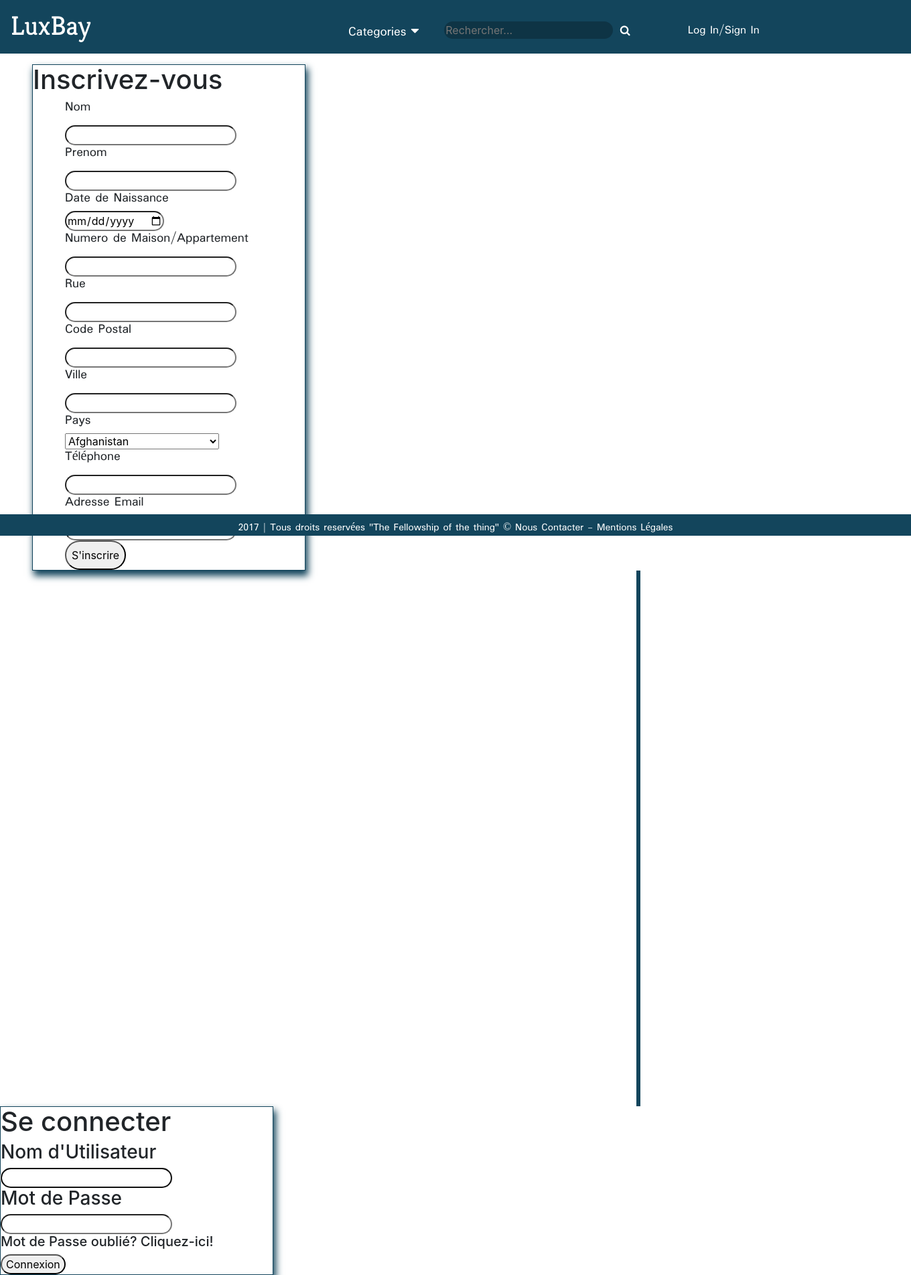
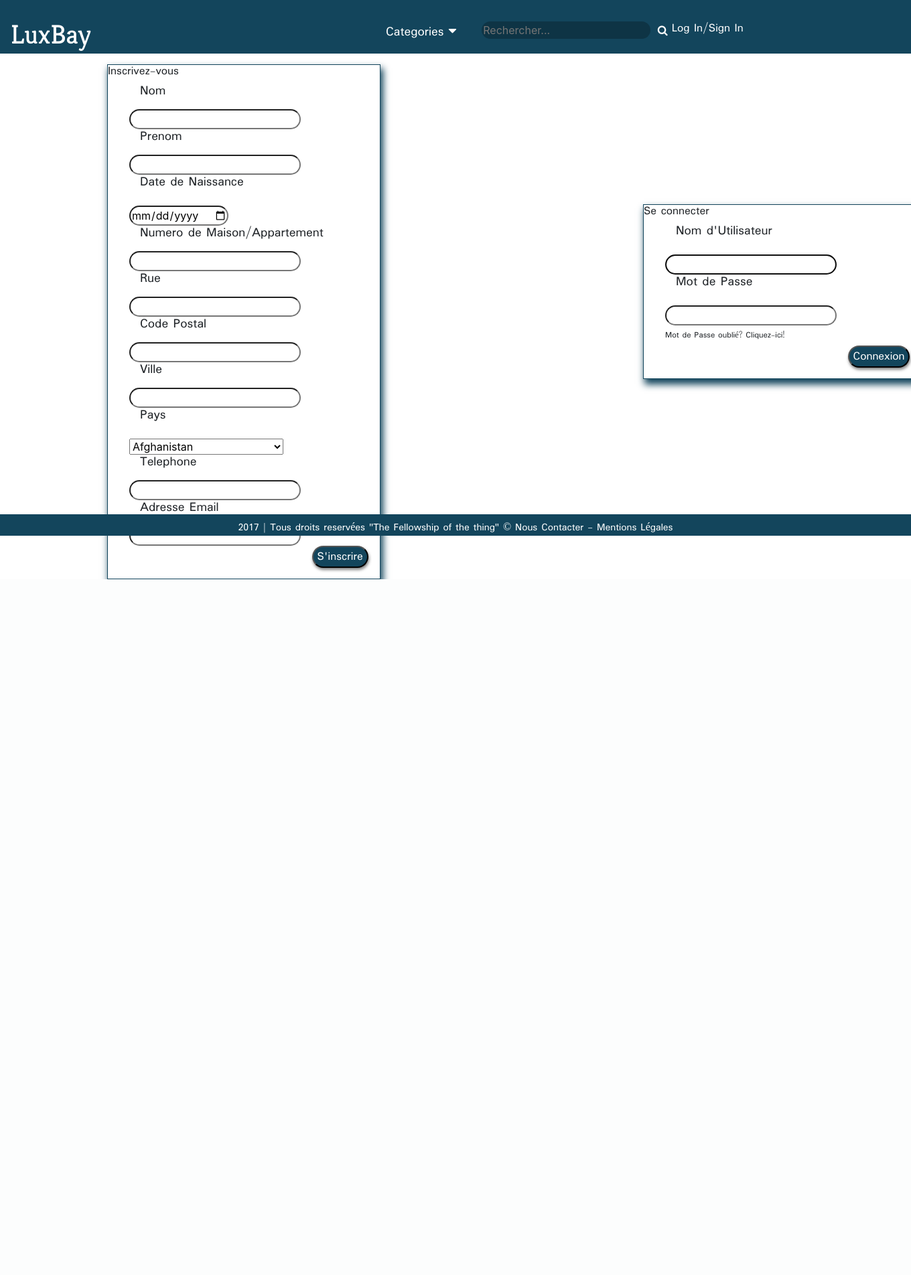
Before and after one commit to PtitePixel/projet-manhattan, a PHP site: template templates/login.html.twig in a window 1360 px wide. Shown: the whole page at 67% size. After the commit the page ends 865 px from the top, so only its background shows below. Run offline with PHP 8.4, Linux system fonts and the light colour scheme; the template is opened without the code that fills it, so the values that code supplies are empty; some libraries are stand-ins or nearby versions.

Commit message:
CSS User done + modif CSS contact/mentions + path to login/contact/mentions

```diff
--- a/templates/footer.html.twig
+++ b/templates/footer.html.twig
@@ -3,8 +3,8 @@
     <footer id="footer">
     <p>
         {{ "now"|date("Y") }} | Tous droits reservées "The Fellowship of the thing" ©
-         <a href="contact.html.twig"> Nous Contacter -</a>
-         <a href="mentions.html.twig"> Mentions Légales </a>
+         <a href="{{ path("contact") }}"> Nous Contacter -</a>
+         <a href="{{ path("mentions") }}"> Mentions Légales </a>
     </p>
 
     </footer>
--- a/templates/header.html.twig
+++ b/templates/header.html.twig
@@ -1,5 +1,5 @@
 <div class="menu">
-      <h1> LuxBay </h1>
+      <a href="{{ path("homepage") }}"> <h1> LuxBay </h1> </a>
       <ul>
 
         <li>
@@ -20,7 +20,7 @@
              <i class="fa fa-search"></i>
           </button>
         </form>
-        <li> <a href="login.html.twig"> Log In/Sign In </a> </li>
+        <a href="{{ path("login") }}"> Log In/Sign In </a>
       </ul>
 
 
--- a/templates/login.html.twig
+++ b/templates/login.html.twig
@@ -1,8 +1,9 @@
-{% extends "layout.html.twig" %}
+{%extends "layout.html.twig" %}
 {% block content%}
   <!-- Sign up Details -->
+
   <section class="signup">
-    <h1>Inscrivez-vous</h1>
+    <h1 id="sign">Inscrivez-vous</h1>
 
     <h3 id="inscription">Nom</h3>
       <form id="champ" action="">
@@ -13,7 +14,7 @@
         <input type="text">
       </form>
     <h3 id="inscription">Date de Naissance</h3>
-      <input id="champ" class="date" type="date" name="" value="">
+      <input id="champ" type="date" name="" value="">
     <h3 id="inscription">Numero de Maison/Appartement</h3>
       <form id="champ" action="">
         <input type="text">
@@ -33,7 +34,6 @@
     <!-- List of all countries in drop down -->
     <h3 id="inscription">Pays</h3>
     <select  id="champ" name="pays" class="country">
-
     <option value="Afghanistan">Afghanistan </option>
     <option value="Afrique_Centrale">Afrique Centrale </option>
     <option value="Afrique_du_sud">Afrique du Sud </option>
@@ -49,7 +49,6 @@
     <option value="Australie">Australie </option>
     <option value="Autriche">Autriche </option>
     <option value="Azerbaidjan">Azerbaidjan </option>
-
     <option value="Bahamas">Bahamas </option>
     <option value="Bangladesh">Bangladesh </option>
     <option value="Barbade">Barbade </option>
@@ -68,7 +67,6 @@
     <option value="Bulgarie">Bulgarie </option>
     <option value="Burkina_Faso">Burkina Faso </option>
     <option value="Burundi">Burundi </option>
-
     <option value="Caiman">Caiman </option>
     <option value="Cambodge">Cambodge </option>
     <option value="Cameroun">Cameroun </option>
@@ -89,11 +87,9 @@
     <option value="Cote_d_Ivoire">Côte d'Ivoire </option>
     <option value="Croatie">Croatie </option>
     <option value="Cuba">Cuba </option>
-
     <option value="Danemark">Danemark </option>
     <option value="Djibouti">Djibouti </option>
     <option value="Dominique">Dominique </option>
-
     <option value="Egypte">Egypte </option>
     <option value="Emirats_Arabes_Unis">Emirats Arabes Unis </option>
     <option value="Equateur">Equateur </option>
@@ -102,13 +98,11 @@
     <option value="Estonie">Estonie </option>
     <option value="Etats_Unis">Etats-Unis </option>
     <option value="Ethiopie">Ethiopie </option>
-
     <option value="Falkland">Falkland </option>
     <option value="Feroe">Feroe </option>
     <option value="Fidji">Fidji </option>
     <option value="Finlande">Finlande </option>
     <option value="France">France </option>
-
     <option value="Gabon">Gabon </option>
     <option value="Gambie">Gambie </option>
     <option value="Georgie">Georgie </option>
@@ -126,13 +120,11 @@
     <option value="Guinee equatoriale">Guinee Equatoriale </option>
     <option value="Guyana">Guyana </option>
     <option value="Guyane_Francaise ">Guyane Francaise </option>
-
     <option value="Haiti">Haiti </option>
     <option value="Hawaii">Hawaii </option>
     <option value="Honduras">Honduras </option>
     <option value="Hong_Kong">Hong-Kong </option>
     <option value="Hongrie">Hongrie </option>
-
     <option value="Inde">Inde </option>
     <option value="Indonesie">Indonesie </option>
     <option value="Iran">Iran </option>
@@ -141,19 +133,16 @@
     <option value="Islande">Islande </option>
     <option value="Israel">Israel </option>
     <option value="Italie">italie </option>
-
     <option value="Jamaique">Jamaique </option>
     <option value="Jan Mayen">Jan Mayen </option>
     <option value="Japon">Japon </option>
     <option value="Jersey">Jersey </option>
     <option value="Jordanie">Jordanie </option>
-
     <option value="Kazakhstan">Kazakhstan </option>
     <option value="Kenya">Kenya </option>
     <option value="Kirghizstan">Kirghizistan </option>
     <option value="Kiribati">Kiribati </option>
     <option value="Koweit">Koweit </option>
-
     <option value="Laos">Laos </option>
     <option value="Lesotho">Lesotho </option>
     <option value="Lettonie">Lettonie </option>
@@ -163,7 +152,6 @@
     <option value="Lituanie">Lituanie </option>
     <option value="Luxembourg">Luxembourg </option>
     <option value="Lybie">Lybie </option>
-
     <option value="Macao">Macao </option>
     <option value="Macedoine">Macedoine </option>
     <option value="Madagascar">Madagascar </option>
@@ -190,7 +178,6 @@
     <option value="Monténégro">Monténégro</option>
     <option value="Montserrat">Montserrat </option>
     <option value="Mozambique">Mozambique </option>
-
     <option value="Namibie">Namibie </option>
     <option value="Nauru">Nauru </option>
     <option value="Nepal">Nepal </option>
@@ -202,11 +189,9 @@
     <option value="Norvege">Norvege </option>
     <option value="Nouvelle_Caledonie">Nouvelle Caledonie </option>
     <option value="Nouvelle_Zelande">Nouvelle Zelande </option>
-
     <option value="Oman">Oman </option>
     <option value="Ouganda">Ouganda </option>
     <option value="Ouzbekistan">Ouzbekistan </option>
-
     <option value="Pakistan">Pakistan </option>
     <option value="Palau">Palau </option>
     <option value="Palestine">Palestine </option>
@@ -220,9 +205,7 @@
     <option value="Polynesie">Polynesie </option>
     <option value="Porto_Rico">Porto Rico </option>
     <option value="Portugal">Portugal </option>
-
     <option value="Qatar">Qatar </option>
-
     <option value="Republique_Dominicaine">Republique Dominicaine </option>
     <option value="Republique_Tcheque">Republique Tcheque </option>
     <option value="Reunion">Reunion </option>
@@ -230,7 +213,6 @@
     <option value="Royaume_Uni">Royaume Uni </option>
     <option value="Russie">Russie </option>
     <option value="Rwanda">Rwanda </option>
-
     <option value="Sahara Occidental">Sahara Occidental </option>
     <option value="Sainte_Lucie">Sainte Lucie </option>
     <option value="Saint_Marin">Saint Marin </option>
@@ -255,7 +237,6 @@
     <option value="Surinam">Surinam </option>
     <option value="Swaziland">Swaziland </option>
     <option value="Syrie">Syrie </option>
-
     <option value="Tadjikistan">Tadjikistan </option>
     <option value="Taiwan">Taiwan </option>
     <option value="Tonga">Tonga </option>
@@ -270,29 +251,23 @@
     <option value="Tunisie">Tunisie </option>
     <option value="Turkmenistan">Turmenistan </option>
     <option value="Turquie">Turquie </option>
-
     <option value="Ukraine">Ukraine </option>
     <option value="Uruguay">Uruguay </option>
-
     <option value="Vanuatu">Vanuatu </option>
     <option value="Vatican">Vatican </option>
     <option value="Venezuela">Venezuela </option>
     <option value="Vierges_Americaines">Vierges Americaines </option>
     <option value="Vierges_Britanniques">Vierges Britanniques </option>
     <option value="Vietnam">Vietnam </option>
-
     <option value="Wake">Wake </option>
     <option value="Wallis et Futuma">Wallis et Futuma </option>
-
     <option value="Yemen">Yemen </option>
-
     <option value="Zambie">Zambie </option>
     <option value="Zimbabwe">Zimbabwe </option>
-
     </select>
 
     <!-- Contact Details : Phone & Email -->
-    <h3 id="inscription">Téléphone</h3>
+    <h3 id="inscription">Telephone</h3>
       <form id="champ" action="">
         <input type="text">
       </form>
@@ -300,21 +275,20 @@
       <form id="champ" action="">
         <input type="text">
       </form>
-    <input id="champ" class="signupbutton" type="submit" value="S'inscrire">
+    <input id="signupbutton" type="submit" value="S'inscrire">
   </section>
 
-  <div class="greenline">
 
-  </div>
-
+<div class="greenline">
   <!-- Login -->
   <section class="login">
-    <h1>Se connecter</h1>
-    <h3>Nom d'Utilisateur</h3>
-    <input type="text" autofocus>
-    <h3>Mot de Passe</h3>
-    <input type="text">
-    <h5>Mot de Passe oublié? Cliquez-ici!</h5>
-    <input type="submit" value="Connexion">
+    <h1 id="sign">Se connecter</h1>
+    <h3 id="inscription">Nom d'Utilisateur</h3>
+    <input id="champ" type="text" autofocus>
+    <h3 id="inscription">Mot de Passe</h3>
+    <input id="champ" type="text">
+    <h5 id="mdp">Mot de Passe oublié? Cliquez-ici!</h5>
+    <input id="signupbutton"  type="submit" value="Connexion">
   </section>
+</div>
 {% endblock %}
--- a/web/css/main.css
+++ b/web/css/main.css
@@ -114,7 +114,7 @@
     color: white;
     font-family: "Padauk";
     text-decoration: none;
-
+    margin-top: 0.8rem;
     font-size: 18px;
 
 }
@@ -204,8 +204,10 @@
 /******* Login/Signup Page *******/
 
 /* Signup Details */
+
+
 .signup{
-  margin-left: 3rem;
+  margin-left: 10rem;
   border: 1px solid #13455C;
   width: 30%;
   box-shadow: 3px 7px 10px 1px #13455C;
@@ -223,31 +225,44 @@
 }
 
 #champ {
-   margin-left: 3rem;
-}
-.country,.date,.signupbutton{
-  margin-left: 3px;
+   margin-left: 2rem;
+   margin-top: 1rem;
 }
 
-.signupbutton{
-  padding: 8px;
+
+#signupbutton{
+  margin-left: 75%;
+  background-color: #13455C;
+  color: white;
+  font-family: "Padauk";
+  font-size : 18px;
+  margin-bottom: 1rem;
+  box-shadow: 1px 3px 4px rgba(0, 0, 0, .5);
 }
+
+#signupbutton:hover {
+ box-shadow: 1px 1px 1px rgba(0, 0, 0, .5);
+}
+
+
 
 /* Login Details */
 .login{
   border: 1px solid #13455C;
   width: 30%;
   box-shadow: 3px 7px 10px 1px #13455C;
+  margin-left: 60rem;
+  margin-top: -35rem;
 }
 
-/* Green Line */
-.greenline{
 
-  width: 1px;
-  height: 800px;
-  border: solid #13455C;
-  margin: auto 950px;
+#mdp {
+    font-family: "Padauk";
+    font-size : 13px;
+    margin-left: 2rem;
+    margin-top: 0.5rem;
 }
+
 
 /******Posting Article Page*******/
 
```
Also changed, not shown: other parts of web/css/main.css (+49 -11 lines), src/controllers.php (+18 -0 lines), templates/contact.html.twig (+6 -3 lines), templates/index.html.twig (+13 -13 lines), templates/user.html.twig (+9 -6 lines).
